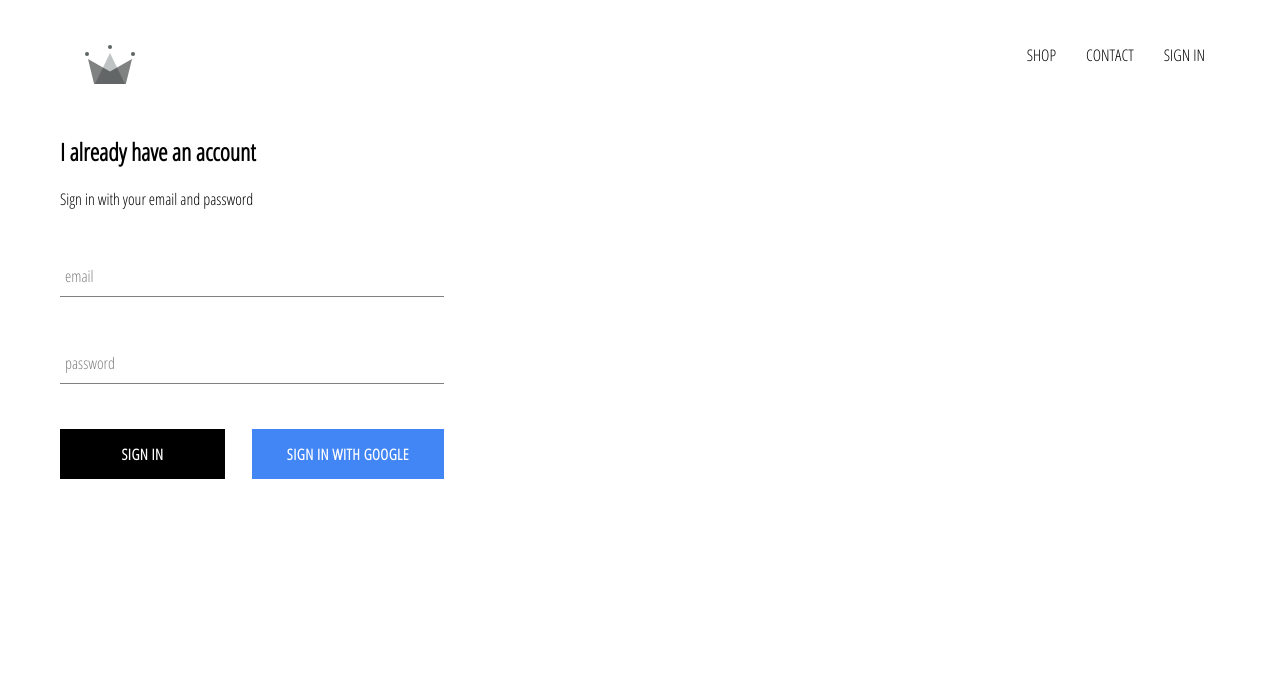
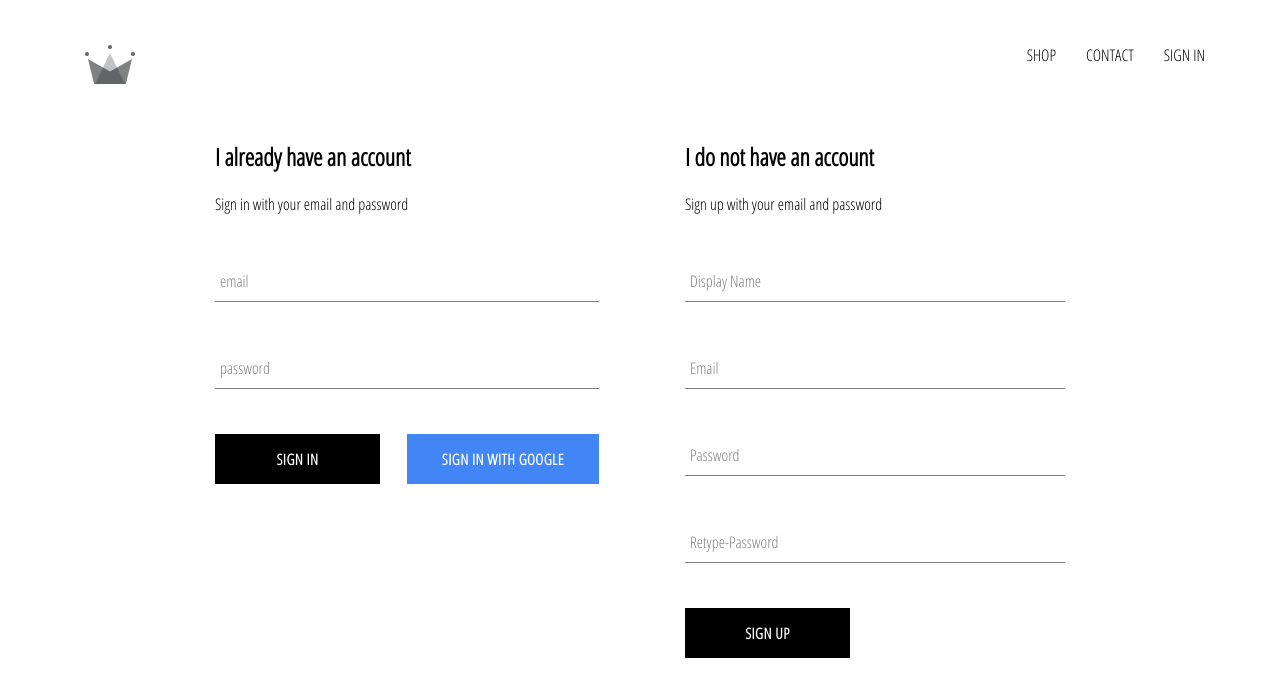
Before and after one commit to biswadev007/crown-clothing, a React (Create React App) app: page /sign-in in a window 1280 px wide. Shown: the top 696 px of the page. Built offline with nearby package versions, Linux system fonts and the light colour scheme; no server answers.

Commit message:
Full Authentication vdo 7. vdono 18.

```diff
--- a/src/App.js
+++ b/src/App.js
@@ -7,7 +7,7 @@
 import SignInAndSignUp from "./pages/SignInAndSignUpPage/SignInAndSignUp.page";
 
 import './App.css';
-import { auth } from './firebase/firebase.utils';
+import { auth,createProfileData } from './firebase/firebase.utils';
 
 class App extends Component {
   constructor(props) {
@@ -19,9 +19,19 @@
 
   unsubscribeFromAuth = null;
   componentDidMount(){
-    this.unsubscribeFromAuth = auth.onAuthStateChanged(user =>{
-      this.setState({currentUser: user});
-      console.log(user);
+    this.unsubscribeFromAuth = auth.onAuthStateChanged(async userAuth =>{
+      if(userAuth){
+        const userRef = await createProfileData(userAuth)
+        userRef.onSnapshot(snapshot =>{
+          this.setState({
+            currentUser:{
+              id: snapshot.id,
+            ...snapshot.data()
+            }
+          })
+        });
+      }
+      this.setState({currentUser: userAuth});
     })
   }
 
--- /dev/null
+++ b/src/components/Sign-Up/SignUp.component.jsx
@@ -0,0 +1,93 @@
+import React, { Component } from 'react';
+import { auth, createProfileData } from '../../firebase/firebase.utils';
+
+import FormInput from '../FormInput/FormInput.component';
+import CustomButton from '../CustomButton/CustomButton.component';
+
+import './SignUp.style.scss';
+
+class SignUp extends Component {
+constructor(props){
+    super(props);
+    this.state= {
+        displayName: '',
+        email: '',
+        password: '',
+        confirmPassword: ''
+    }
+}
+
+handleSubmit = async event =>{
+    event.preventDefault();
+    const {displayName,email,password,confirmPassword} = this.state;
+
+    if(password !== confirmPassword){
+        return alert("Password don't match");
+    }
+    try {
+        const {user} = await auth.createUserWithEmailAndPassword(email, password)
+
+        await createProfileData(user, {displayName});
+        this.setState = {
+            displayName: '',
+            email: '',
+            password: '',
+            confirmPassword: ''
+        }
+    } catch (err) {
+        console.error(err);
+    }
+}
+
+handleChange = event => {
+    let {value, name} = event.target;
+    this.setState({[name]: value});
+}
+
+    render() {
+        const {displayName,email,password,confirmPassword} = this.state;
+        return (
+            <div className="sign-up">
+                <h2>I do not have an account</h2>
+                <span>Sign up with your email and password</span>
+                <form className='sign-up-form' onSubmit={this.handleSubmit}>
+                    <FormInput
+                        name="displayName"
+                        type="text"
+                        handleChange={this.handleChange}
+                        label="Display Name"
+                        value={displayName}
+                        required
+                    />
+                        <FormInput
+                        name="email"
+                        type="email"
+                        handleChange={this.handleChange}
+                        label="Email"
+                        value={email}
+                        required
+                    />
+                        <FormInput
+                        name="password"
+                        type="password"
+                        handleChange={this.handleChange}
+                        label="Password"
+                        value={password}
+                        required
+                    />
+                        <FormInput
+                        name="confirmPassword"
+                        type="password"
+                        handleChange={this.handleChange}
+                        label="Retype-Password"
+                        value={confirmPassword}
+                        required
+                    />
+                    <CustomButton type='submit'>SIGN UP</CustomButton>
+                </form>
+            </div>
+        )
+    }
+}
+
+export default SignUp;
--- /dev/null
+++ b/src/components/Sign-Up/SignUp.style.scss
@@ -0,0 +1,9 @@
+.sign-up {
+    display: flex;
+    flex-direction: column;
+    width: 380px;
+
+    .title {
+      margin: 10px 0;
+    }
+  }
--- a/src/components/SignIn/SignIn.component.jsx
+++ b/src/components/SignIn/SignIn.component.jsx
@@ -1,5 +1,5 @@
 import React, { Component } from 'react';
-import {signInWithGoogle} from '../../firebase/firebase.utils';
+import {auth,signInWithGoogle} from '../../firebase/firebase.utils';
 
 import FormInput from '../FormInput/FormInput.component';
 import CustomButton from '../CustomButton/CustomButton.component';
@@ -15,9 +15,16 @@
     }
 }
 
-handleSubmit = event => {
+handleSubmit = async event => {
     event.preventDefault();
-    this.setState({email: '', password: ''})
+    const {email,password} = this.state;
+    try {
+        await auth.signInWithEmailAndPassword(email,password);
+        this.setState({email: '', password: ''});
+    } catch (err) {
+        console.error(err);
+    }
+
 }
 
 handleChange = event => {
--- a/src/firebase/firebase.utils.js
+++ b/src/firebase/firebase.utils.js
@@ -13,6 +13,31 @@
     measurementId: "G-F0BKYB2LBX"
   };
 
+  export const createProfileData = async (userAuth,additionalData) => {
+    if(!userAuth) return;
+
+    const userRef = firestore.doc(`users/${userAuth.uid}`);
+    const snapData = await userRef.get();
+
+    if(!snapData.exists){
+      const { displayName,email,phoneNumber,photoURL } = userAuth;
+      const createdAt = new Date();
+      try {
+        await userRef.set({
+          displayName,
+          email,
+          createdAt,
+          photoURL,
+          phoneNumber,
+          ...additionalData
+        })
+      } catch (err) {
+        console.log('Error:',err.message);
+      }
+    }
+    return userRef;
+  }
+
   firebase.initializeApp(config);
 
   export const auth = firebase.auth();
--- a/src/pages/SignInAndSignUpPage/SignInAndSignUp.page.jsx
+++ b/src/pages/SignInAndSignUpPage/SignInAndSignUp.page.jsx
@@ -1,6 +1,7 @@
 import React from 'react';
 
 import SignIn from "../../components/SignIn/SignIn.component";
+import SignUp from "../../components/Sign-Up/SignUp.component";
 
 import "./SignInAndSignUp.style.scss";
 
@@ -8,6 +9,7 @@
     return (
         <div className="sign-in-and-sign-up">
             <SignIn />
+            <SignUp />
         </div>
     )
 }
--- a/src/pages/SignInAndSignUpPage/SignInAndSignUp.style.scss
+++ b/src/pages/SignInAndSignUpPage/SignInAndSignUp.style.scss
@@ -0,0 +1,6 @@
+.sign-in-and-sign-up{
+    display: flex;
+    width: 850px;
+    justify-content: space-between;
+    margin: 30px auto;
+}
```
